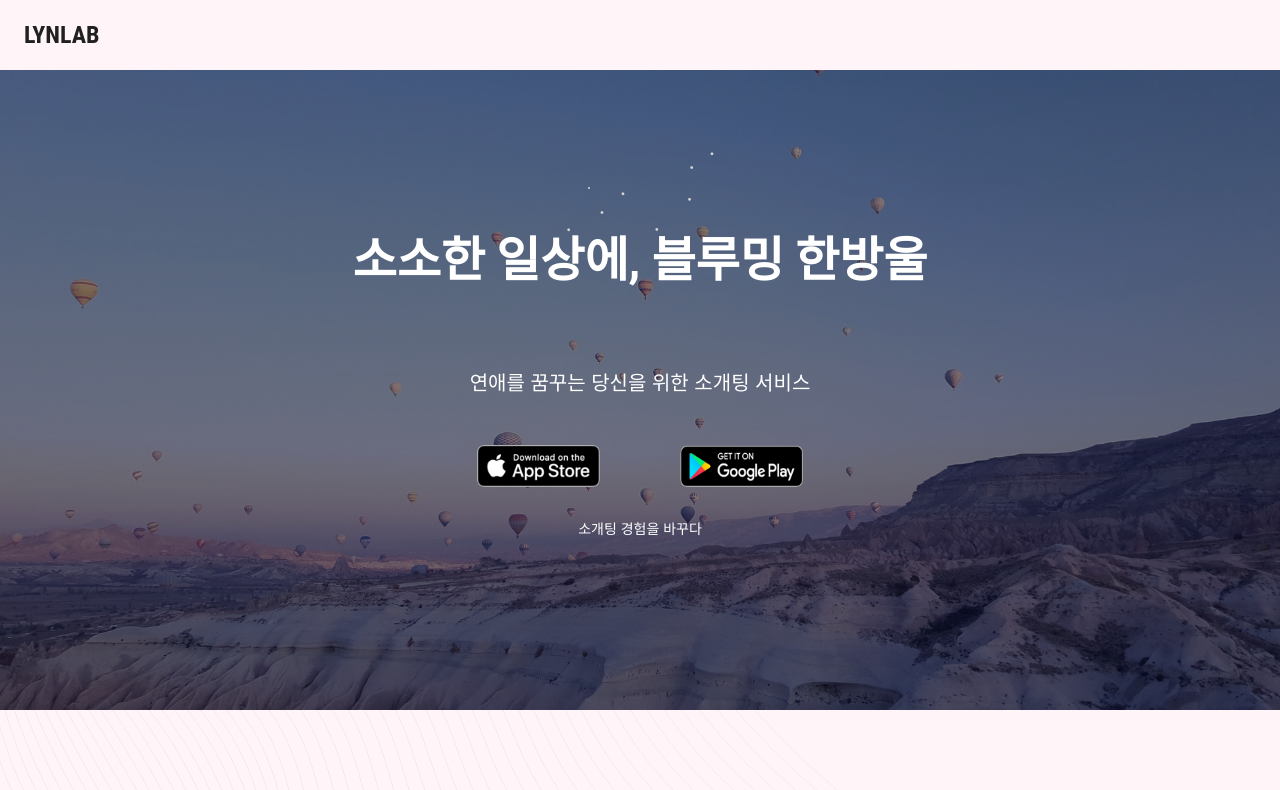
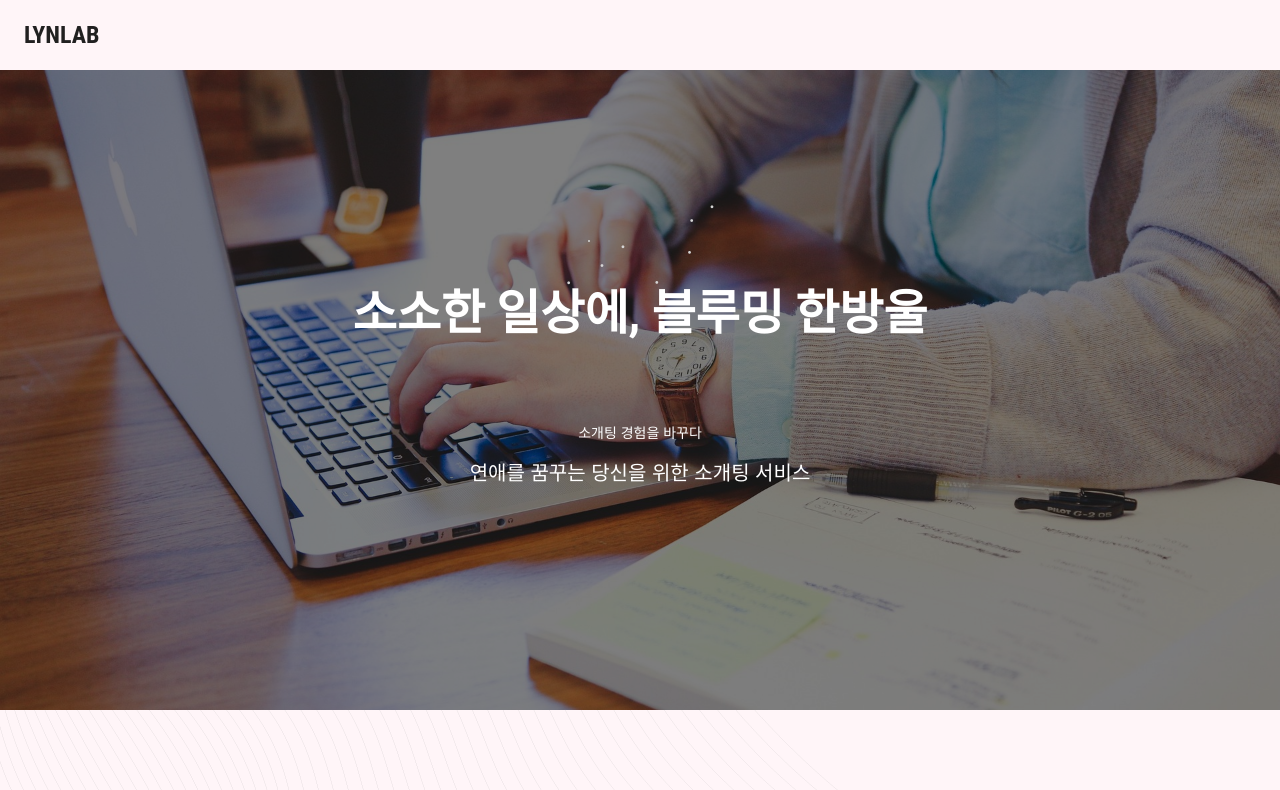
Before and after one commit to Inhousesoft-lab/inhousesoft-web, a React (Create React App) app: page / in a window 1280 px wide. Shown: the top 790 px of the page. Built offline with nearby package versions, Linux system fonts and the light colour scheme.

Commit message:
메인 사진 수정

```diff
--- a/src/modules/views/ProductHero.js
+++ b/src/modules/views/ProductHero.js
@@ -1,7 +1,4 @@
 import * as React from 'react';
-import Box from '@mui/material/Box';
-import Grid from '@mui/material/Grid';
-import Button from '../components/Button';
 import Typography from '../components/Typography';
 import ProductHeroLayout from './ProductHeroLayout';
 
@@ -9,7 +6,7 @@ export default function ProductHero() {
   return (
     <ProductHeroLayout
       sxBackground={{
-        backgroundImage: `url(${process.env.PUBLIC_URL}/balloon.jpg)`,
+        backgroundImage: `url(${process.env.PUBLIC_URL}/professional.jpg)`,
         backgroundColor: '#7fc7d9', // Average color of the background image.
         backgroundPosition: 'center',
       }}
@@ -17,59 +14,26 @@ export default function ProductHero() {
       {/* Increase the network loading priority of the background image. */}
       <img
         style={{ display: 'none' }}
-        src={process.env.PUBLIC_URL + '/balloon.jpg'}
+        src={process.env.PUBLIC_URL + '/professional.jpg'}
         alt="increase priority"
       />
       <Typography color="inherit" align="center" variant="h2">
         소소한 일상에, 블루밍 한방울
       </Typography>
       <Typography
+        variant="body2"
+        color="inherit"
+        sx={{ mt: 10 }}
+      >
+        소개팅 경험을 바꾸다
+      </Typography>
+      <Typography
         color="inherit"
         align="center"
         variant="h5"
-        sx={{ mb: 4, mt: { sx: 4, sm: 10 } }}
+        sx={{ mt: 2 }}
       >
         연애를 꿈꾸는 당신을 위한 소개팅 서비스
-      </Typography>
-      <Box
-        component="section"
-        md={{ maxWidth: 400}}
-      >
-        <Grid container>
-          <Grid item xs={6} sm={6} md={6}>
-            <Button
-              size="large"
-              component="a"
-              href="#"
-              sx={{ minWidth: 200 }}
-            >
-              <img
-                src={process.env.PUBLIC_URL + '/appstore.png'}
-                alt="appstore"
-                width="123"
-                height="42"
-              />
-            </Button>
-          </Grid>
-          <Grid item xs={6} sm={6} md={6}>
-            <Button
-              size="large"
-              component="a"
-              href="#"
-              sx={{ minWidth: 200 }}
-            >
-              <img
-                src={process.env.PUBLIC_URL + '/googleplay.png'}
-                alt="googleplay"
-                width="123"
-                height="42"
-              />
-            </Button>
-          </Grid>
-        </Grid>
-      </Box>
-      <Typography variant="body2" color="inherit" sx={{ mt: 2 }}>
-        소개팅 경험을 바꾸다
       </Typography>
     </ProductHeroLayout>
   );
```
Also changed, not shown: public/balloon.jpg (deleted), public/professional.jpg (added).
